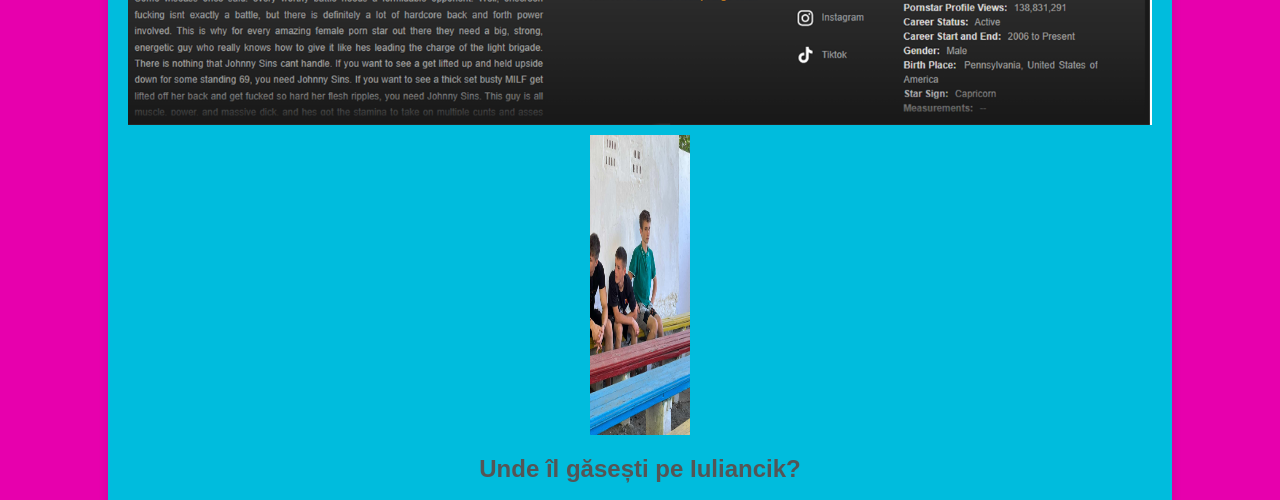
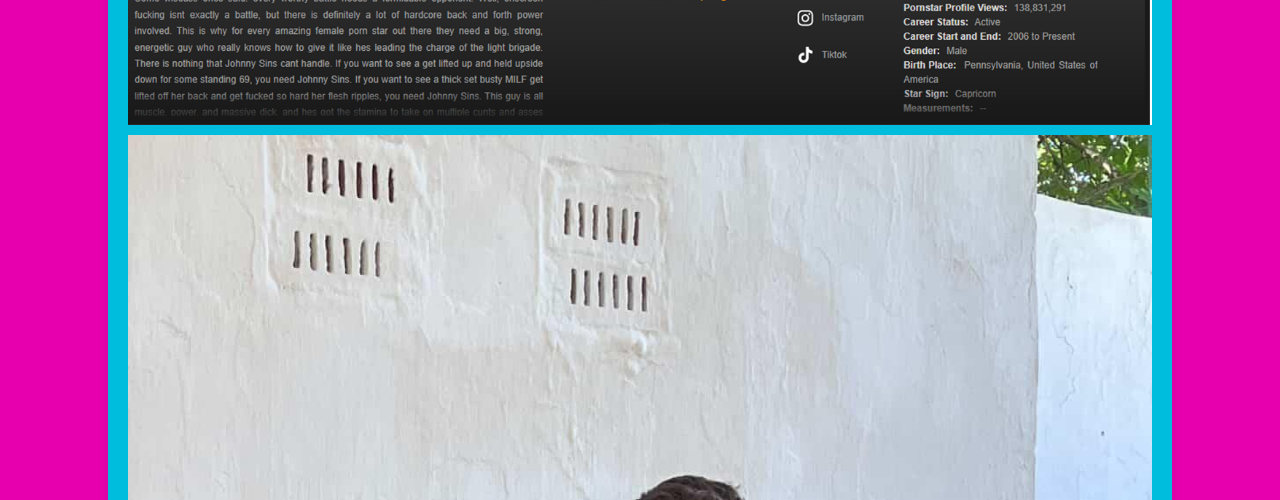
Before and after one commit to MafteiStefan24/iulian, a plain HTML site: page index.html in a window 1280 px wide. Shown: the part 9120-9620 px from the top of the page. Drawn offline with Linux system fonts and the light colour scheme.

Commit message:
Update index.html

```diff
--- a/index.html
+++ b/index.html
@@ -64,7 +64,7 @@
                 <img class="poza3" src="IMG_20250701_023041_193.jpg" alt="Iuliancik cu prietenii">
                 <br>
                 <img class="poza2" src="Untitled-1.png" alt="Desen cu Iuliancik">
-                <img class="poza5" src="IMG_20250702_141402_681.jpg" alt="Iuliancik zâmbind">
+                <img class="poza1" src="IMG_20250702_141402_681.jpg" alt="Iuliancik zâmbind">
 
         </div>
 
```
